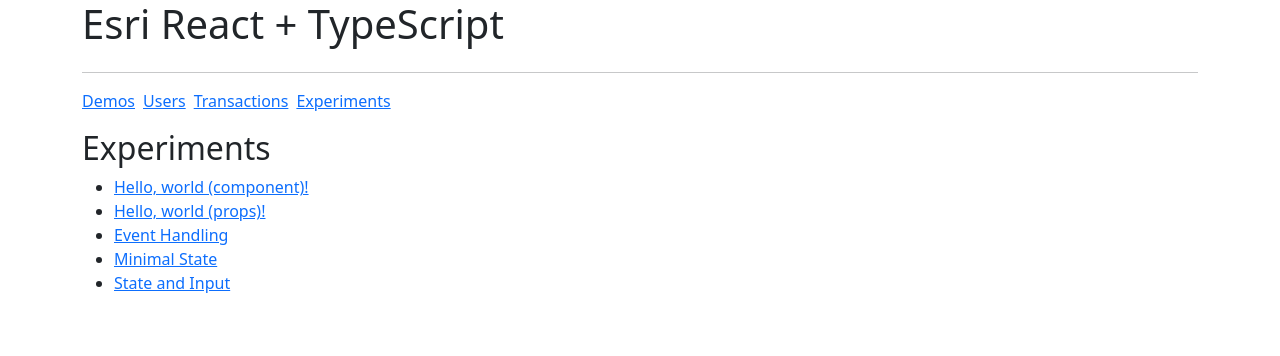
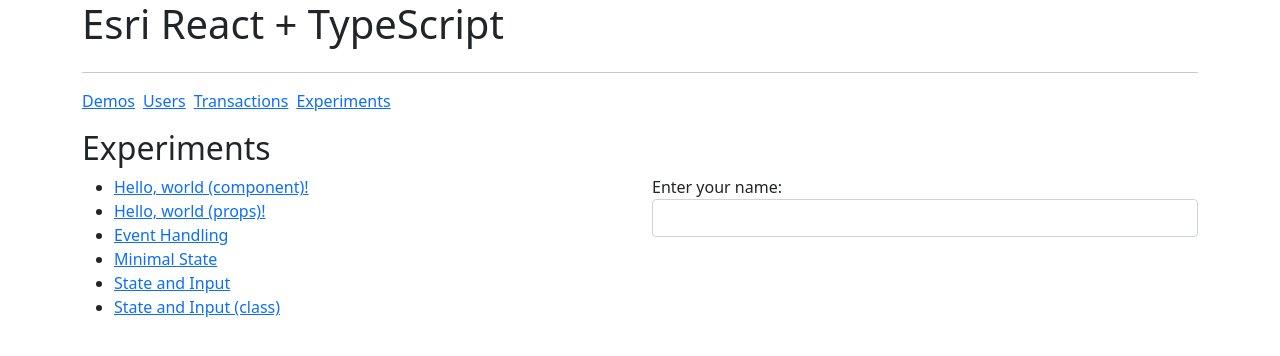
Before and after one commit to speedingplanet/esri-ts-react, a React (Create React App) app: page /experiments/controlled-component-class in a window 1280 px wide. Shown: the top 356 px of the page. Built offline with nearby package versions, Linux system fonts and the light colour scheme.

Commit message:
Demo updates

```diff
--- a/src/demos/ComponentCommunication.tsx
+++ b/src/demos/ComponentCommunication.tsx
@@ -54,7 +54,7 @@
         <h4>Sibling One</h4>
       </div>
       <div className="card-body">
-        <div className="form-group">
+        <div className="form-group mb-2">
           <label htmlFor="message-box">Send a message from here:</label>
           <input
             type="text"
--- a/src/experiments/ExperimentsView.tsx
+++ b/src/experiments/ExperimentsView.tsx
@@ -4,6 +4,7 @@
 import HelloWorld from './HelloWorld';
 import HelloWorldProps from './HelloWorldProps';
 import LiveGreeter from './LiveGreeter';
+import LiveGreeterClass from './LiveGreeterClass';
 import MinimalState from './MinimalState';
 
 export default function ExperimentsView(): JSX.Element {
@@ -40,6 +41,11 @@
                   State and Input
                 </Link>
               </li>
+              <li>
+                <Link to="/experiments/controlled-component-class">
+                  State and Input (class)
+                </Link>
+              </li>
             </ul>
           </nav>
         </div>
@@ -60,6 +66,9 @@
           <Route path="/experiments/controlled-component">
             <LiveGreeter />
           </Route>
+          <Route path="/experiments/controlled-component-class">
+            <LiveGreeterClass />
+          </Route>
         </div>
       </div>
     </section>
--- /dev/null
+++ b/src/experiments/LiveGreeterClass.tsx
@@ -0,0 +1,41 @@
+import React, { Component } from 'react';
+
+interface LiveGreeterClassState {
+  name: string;
+}
+
+export class LiveGreeterClass extends Component<any, LiveGreeterClassState> {
+  constructor( props: any ) {
+    super( props );
+    this.state = { name: '' };
+  }
+
+  handleUpdate = ( event: React.FormEvent<HTMLInputElement> ): void => {
+    // console.log( 'Value in the form: ', event.currentTarget.value );
+    this.setState( { name: event.currentTarget.value } );
+  };
+
+  render() {
+    return (
+      <div className="form-group">
+        <label htmlFor="your-name">Enter your name:</label>
+        <input
+          type="text"
+          id="your-name"
+          className="form-control"
+          onInput={this.handleUpdate}
+          value={this.state.name}
+        />
+        {this.state.name.length > 2
+          ? (
+            <p>Greetings, {this.state.name}</p>
+          )
+          : (
+            <p></p>
+          )}
+      </div>
+    );
+  }
+}
+
+export default LiveGreeterClass;
```
Also changed, not shown: src/demos/ComponentState.tsx (+0 -18 lines).
